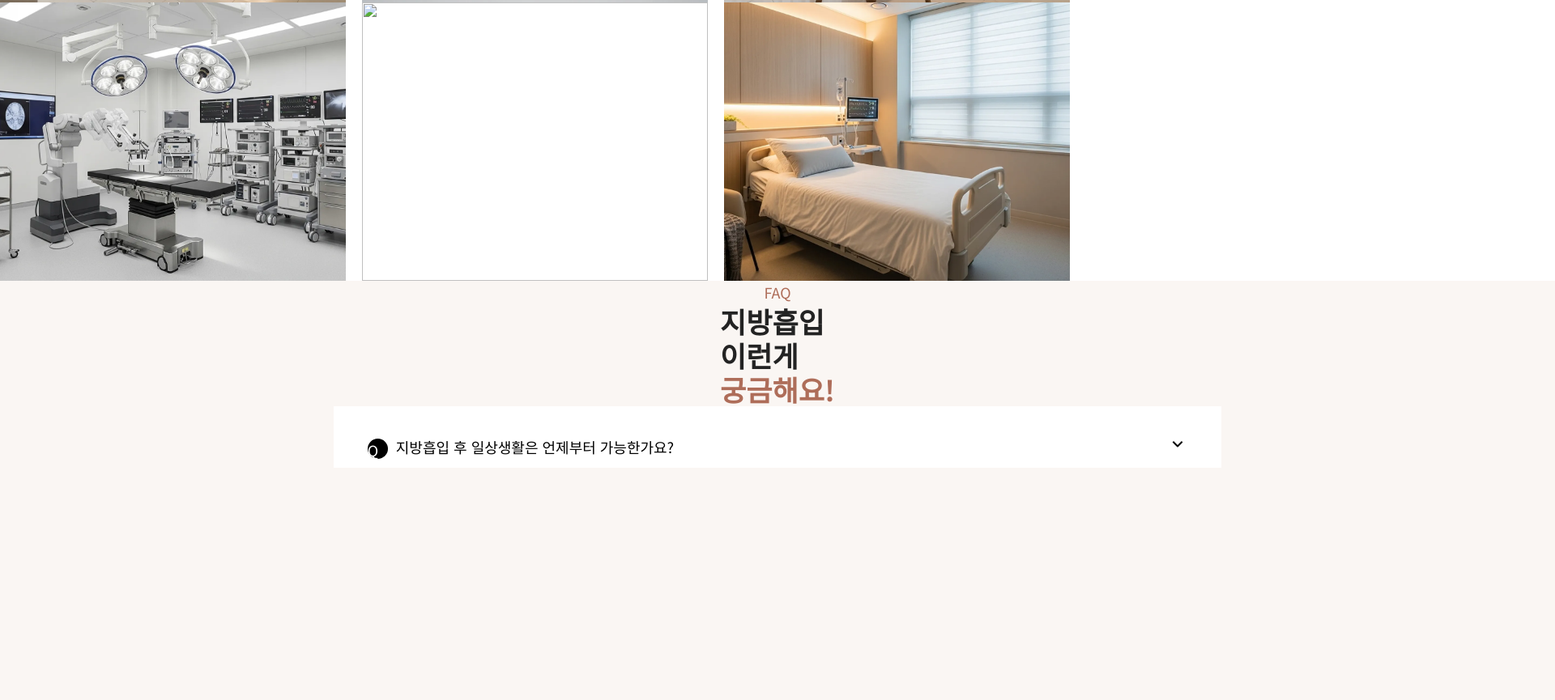
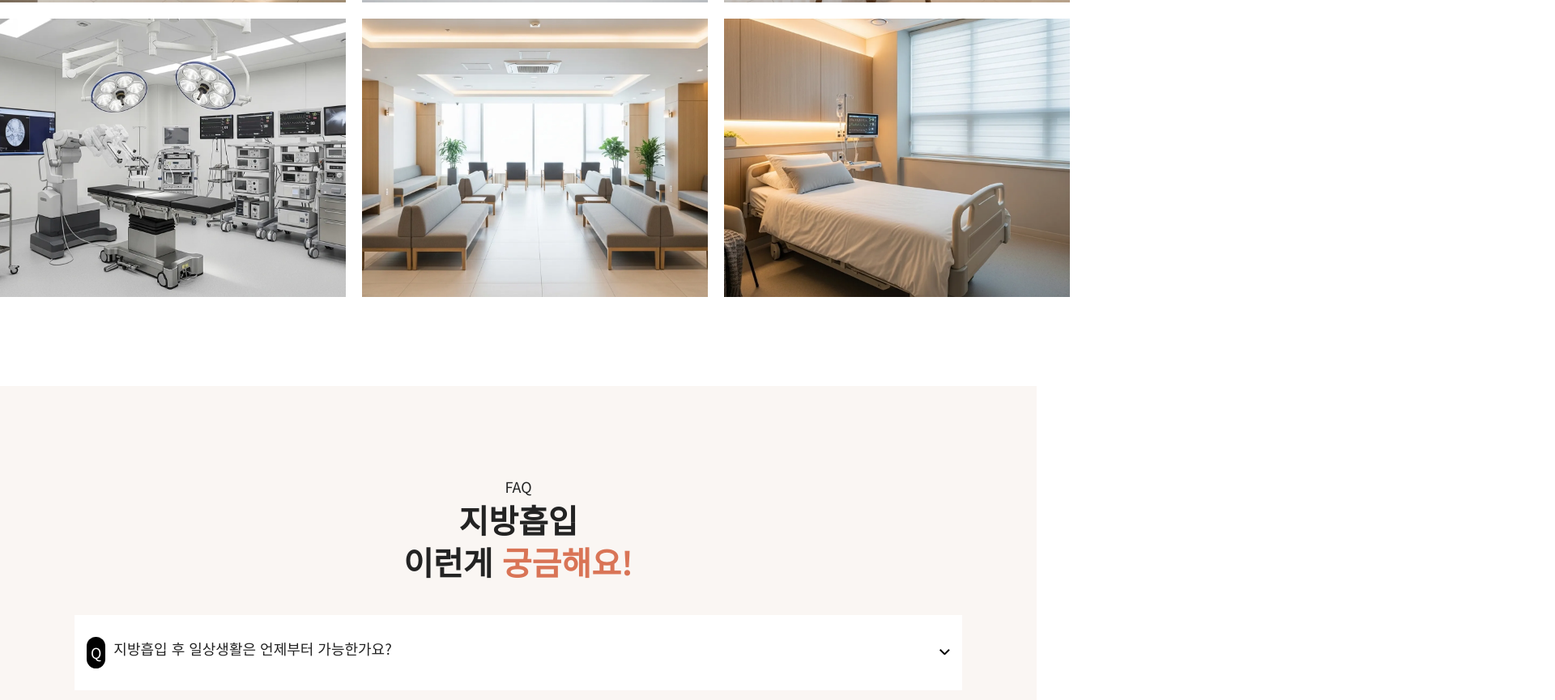
Before and after one commit to rlgns9024/landing, a plain HTML site: page index.html in a window 1280 px wide. Shown: the part 6992-7857 px from the top of the page at 81% size, 1920 px wide, since content can reach past the window. Drawn offline with Linux system fonts and the light colour scheme; a web font is replaced by a local one.

Commit message:
첫 배포

```diff
--- a/assets/css/style.css
+++ b/assets/css/style.css
@@ -182,7 +182,7 @@
     height: 625px;
 }
 .section5{
-    width: 1920px;
+    width: 100%;
     height: 900px;
     position: relative;
 }
@@ -204,7 +204,7 @@
   font-weight: 400;
   color: #D97456;
   white-space: nowrap;
-  width: 120px;        /* 라벨 너비 고정 */
+  width: 120px;
 }
 
 .section5-m-text {
@@ -228,11 +228,10 @@
   gap: 80px;
 }
 
-/* ✅ 핵심: 숫자와 + 를 하나의 flex 컨테이너로 묶기 */
 .number-wrap {
   display: flex;
   flex-direction: row;
-  align-items: center;   /* 세로 가운데 정렬 */
+  align-items: center;
   gap: 12px;
 }
 
@@ -284,6 +283,7 @@
 .img-box1{
     display: flex;
     gap: 20px  ;
+    padding-bottom: 20px;
 }
 
 .img-box1 img{
@@ -299,56 +299,48 @@
 .img-box2 img{
     width: 427px;
     height: 344px;
+    margin-bottom: 110px;
+}
+.faq-section{
+    width: 100%;
+    height: 620px;
+    background: #FAF6F3;
+}
+.faq{
+    display: flex;
+    justify-content: center;
+    text-align: center;
+    padding-top: 110px;
+}
+.faq-title{
+    padding-bottom: 40px;
+}
+
+.highlight{
+    color: #D97456;
 }
 
 
-.faq-section{
-    width: 1920px;
-    height: 620px;
+.q1{
+    display: flex;
+    background-color: #fff;
+    width: 1096px;
+    justify-content: space-between;
     margin: auto;
-    background: #FAF6F3;
-}
-
-
-
-.faq-title{
-    display: flex;
-    flex-direction: column;
+    padding: 27px 15px;
     align-items: center;
 }
-.faq{
-    color: #AE6D59;
-}
-.highlight{
-    color: #AE6D59;
-    display: flex;
-}
-
-.b9 {
-  font-family: var(--font-base);
-  font-size: 18px;
-  font-weight: 400;
-}
-
-.faq-list{
+.q-text{
     display: flex;
     gap: 10px;
-    justify-content: center;
-    padding-top: 40px;
-    background-color: #fff;
-    width: 1096px;
-    height: 76px;
-    margin: auto;
 }
-.b9{
-    color: #000;
-    padding-right: 600px;
+.q{
+    background: black;
+    border-radius: 20px;
+    color: #fff;
+    padding: 5px
+
 }
 .q-icon{
-    width: 25px;
-    height: 25px;
-    background-color: #000;
-    border-radius: 999px;
-    color: #fff;
 
 }
--- a/index.html
+++ b/index.html
@@ -8,6 +8,7 @@
     <link rel="stylesheet" href="assets/css/reset.css">
     <link rel="stylesheet" href="assets/css/style.css">
 </head>
+
 <body>
     <section class="kv">
         <header class="header-bar">
@@ -42,7 +43,8 @@
             <p class="b2"> <span>넘치는</span>지방 <span>싹</span>빼고<span>골반</span><br>
                 볼륨은 채워서<span>허리</span>라인<span>까지</span>만드는</p>
             <div class="sub-t">
-            <h3 class="h3">"세이프라인 지방이식"</h3></div>
+                <h3 class="h3">"세이프라인 지방이식"</h3>
+            </div>
         </div>
     </section>
     <!-- abou 페이지 마감 -->
@@ -66,7 +68,7 @@
                 <img src="assets/images/sec3-2.webp" alt="부유방">
                 <p class="b3">부유방</p>
                 <p class="b4">가슴과 겨드랑이 사이로 불룩 튀어나온<br>
-                          부유방을 자연스럽게 정돈해 상체  라인을<br>
+                    부유방을 자연스럽게 정돈해 상체 라인을<br>
                     균형 있게 잡아줍니다.</p>
             </div>
             <div class="box1-img">
@@ -83,7 +85,7 @@
                 <p class="b3">브라라인</p>
                 <p class="b4">브라 착용 시 접히거나 튀어나오는<br>
                     부분을다듬어 뒤쪽 라인이 깔끔하고<br>
-                          단정하게떨어지도록  정리합니다.</p>
+                    단정하게떨어지도록 정리합니다.</p>
             </div>
             <div class="box1-img">
                 <img src="assets/images/sec3-5.webp" alt="등">
@@ -183,18 +185,23 @@
     <!-- 섹션16end -->
 
     <section class="faq-section">
-
+        <header class="faq">
             <div class="faq-title">
-        <p class="faq">FAQ</p>
-        <h2 class="b1">지방흡입<br>
-        이런게<span class="highlight">궁금해요!</span></h2>
+                <p>FAQ</p>
+                <h4>지방흡입<br>이런게 <span class="highlight">궁금해요!</span></h4>
+            </div>
+        </header>
+        <div class="q1">
+            <div class="q-text">
+                <div class="q">Q</div>
+                <p>지방흡입 후 일상생활은 언제부터 가능한가요?</p>
+            </div>
+            <div class="q-icon">
+                <img src="assets/images/icon/Vector.svg" alt="">
+            </div>
         </div>
 
-    <div class="faq-list">
-        <p class="q-icon">Q</p>
-        <h3 class="b9">지방흡입 후 일상생활은 언제부터 가능한가요?</h3>
-        <span class="arrow"><img src="assets/images/icon/arrow.svg" alt="드롭다운버튼"></span>
-    </div>
     </section>
 </body>
+
 </html>
```
Also changed, not shown: assets/images/icon/Vector.svg (added), assets/images/sec16-5.webp (added). Lines whose indentation alone changed are shown as unchanged.
